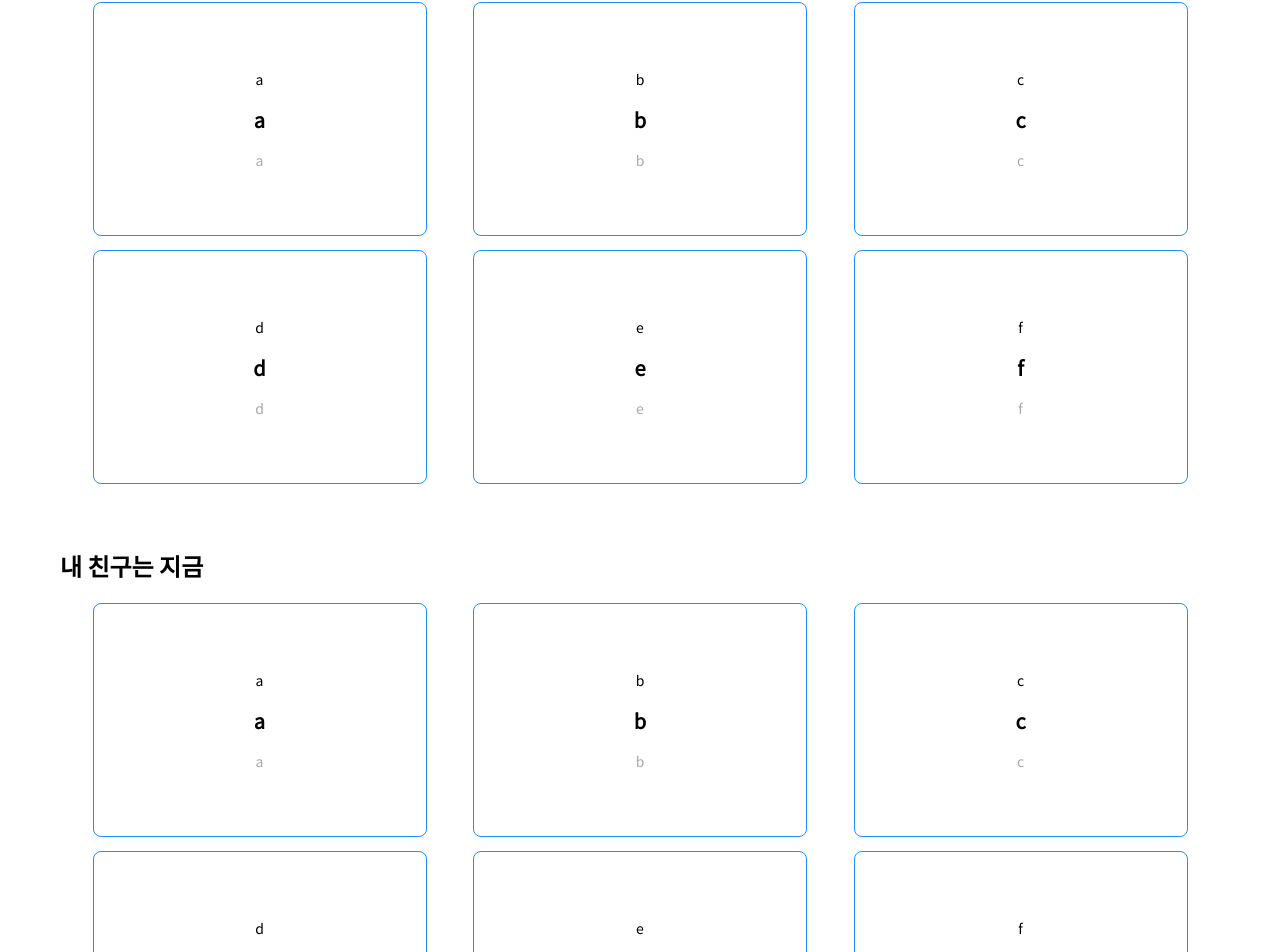
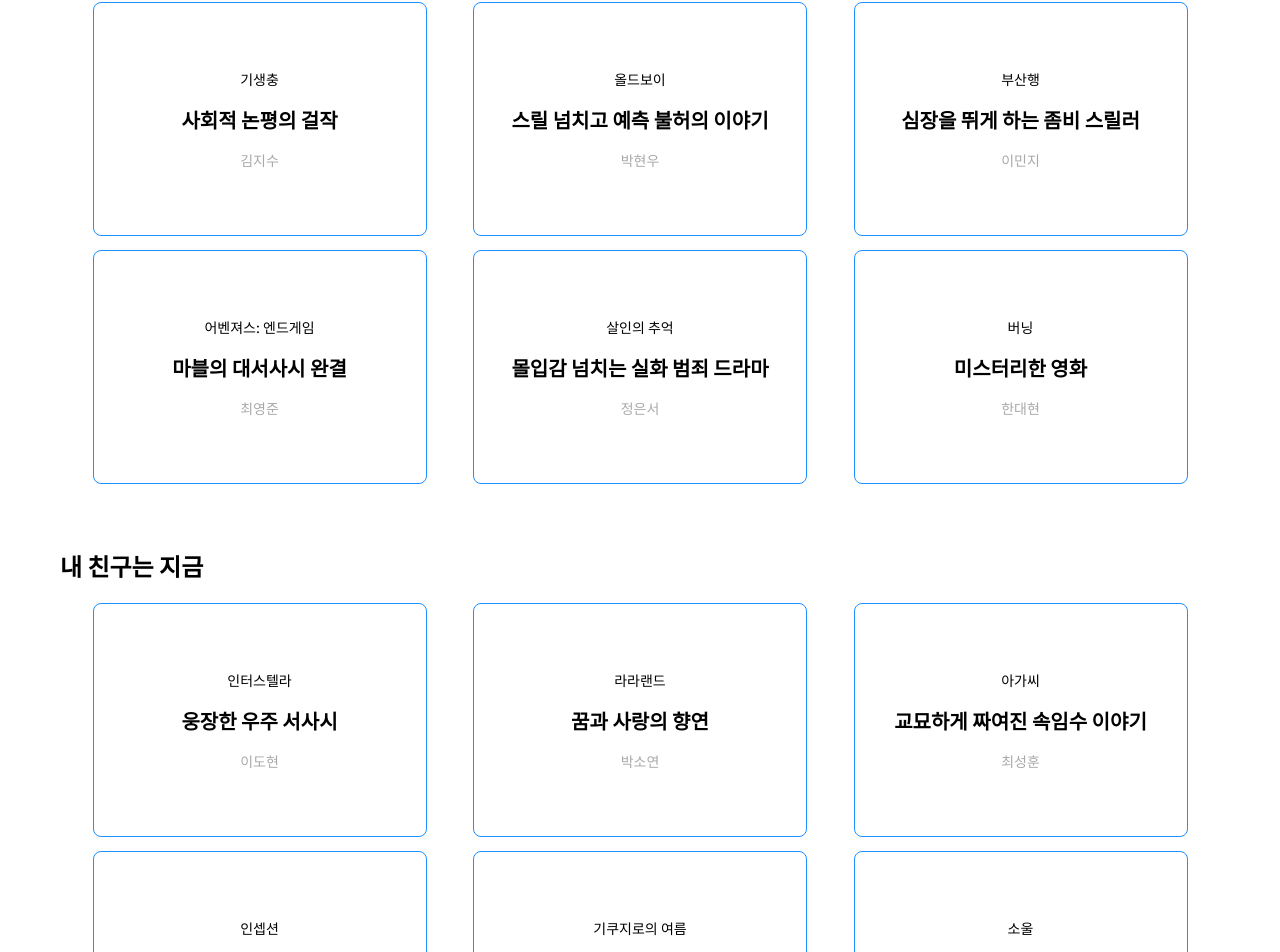
Before and after one commit to hjinn0813/cinetalk, a React (Create React App) app: page / in a window 1280 px wide. Shown: the part 214-1166 px from the top of the page. Built offline with nearby package versions, Linux system fonts and the light colour scheme; a web font is replaced by a local one.

Commit message:
feat: 메인페이지 리뷰 카드 상세내역 작업

```diff
--- /dev/null
+++ b/src/components/Main/Friends.json
@@ -0,0 +1,38 @@
+[
+  {
+    "id": 1,
+    "Movie_Name": "인터스텔라",
+    "Post_Title": "웅장한 우주 서사시",
+    "author": "이도현"
+  },
+  {
+    "id": 2,
+    "Movie_Name": "라라랜드",
+    "Post_Title": "꿈과 사랑의 향연",
+    "author": "박소연"
+  },
+  {
+    "id": 3,
+    "Movie_Name": "아가씨",
+    "Post_Title": "교묘하게 짜여진 속임수 이야기",
+    "author": "최성훈"
+  },
+  {
+    "id": 4,
+    "Movie_Name": "인셉션",
+    "Post_Title": "꿈속의 꿈을 여행하다",
+    "author": "김혜린"
+  },
+  {
+    "id": 5,
+    "Movie_Name": "기쿠지로의 여름",
+    "Post_Title": "따뜻한 여름 이야기",
+    "author": "정수빈"
+  },
+  {
+    "id": 6,
+    "Movie_Name": "소울",
+    "Post_Title": "삶과 음악의 의미를 찾다",
+    "author": "이상민"
+  }
+]
--- /dev/null
+++ b/src/components/Main/Reviews.json
@@ -0,0 +1,38 @@
+[
+  {
+    "id": 1,
+    "Movie_Name": "기생충",
+    "Post_Title": "사회적 논평의 걸작",
+    "author": "김지수"
+  },
+  {
+    "id": 2,
+    "Movie_Name": "올드보이",
+    "Post_Title": "스릴 넘치고 예측 불허의 이야기",
+    "author": "박현우"
+  },
+  {
+    "id": 3,
+    "Movie_Name": "부산행",
+    "Post_Title": "심장을 뛰게 하는 좀비 스릴러",
+    "author": "이민지"
+  },
+  {
+    "id": 4,
+    "Movie_Name": "어벤져스: 엔드게임",
+    "Post_Title": "마블의 대서사시 완결",
+    "author": "최영준"
+  },
+  {
+    "id": 5,
+    "Movie_Name": "살인의 추억",
+    "Post_Title": "몰입감 넘치는 실화 범죄 드라마",
+    "author": "정은서"
+  },
+  {
+    "id": 6,
+    "Movie_Name": "버닝",
+    "Post_Title": "미스터리한 영화",
+    "author": "한대현"
+  }
+]
--- a/src/pages/Main.jsx
+++ b/src/pages/Main.jsx
@@ -1,29 +1,21 @@
 import React from 'react';
+import '../styles/Main/Main.scss';
 import ReviewBox from '../components/Main/ReviewBox';
-import '../styles/Main/Main.scss';
+import Reviews from '../components/Main/Reviews.json';
+import Friends from '../components/Main/Friends.json';
 
 export default function Main() {
-  const reviews = [
-    { id: 1, MovieName: 'a', PostTitle: 'a', author: 'a' },
-    { id: 2, MovieName: 'b', PostTitle: 'b', author: 'b' },
-    { id: 3, MovieName: 'c', PostTitle: 'c', author: 'c' },
-    { id: 4, MovieName: 'd', PostTitle: 'd', author: 'd' },
-    { id: 5, MovieName: 'e', PostTitle: 'e', author: 'e' },
-    { id: 6, MovieName: 'f', PostTitle: 'f', author: 'f' },
-    // 추가 리뷰들
-  ];
-
   return (
     <div>
       <section className="main-container">
         <div className="main-item">
           <div className="new">지금 뜨는 최신 글</div>
           <div className="card-list">
-            {reviews.map((review) => (
+            {Reviews.map((review) => (
               <ReviewBox
                 key={review.id}
-                MovieName={review.MovieName}
-                PostTitle={review.PostTitle}
+                MovieName={review.Movie_Name}
+                PostTitle={review.Post_Title}
                 author={review.author}
               />
             ))}
@@ -32,11 +24,11 @@
         <div className="main-item">
           <div className="friends">내 친구는 지금</div>
           <div className="card-list">
-            {reviews.map((review) => (
+            {Friends.map((review) => (
               <ReviewBox
                 key={review.id}
-                MovieName={review.MovieName}
-                PostTitle={review.PostTitle}
+                MovieName={review.Movie_Name}
+                PostTitle={review.Post_Title}
                 author={review.author}
               />
             ))}
```
